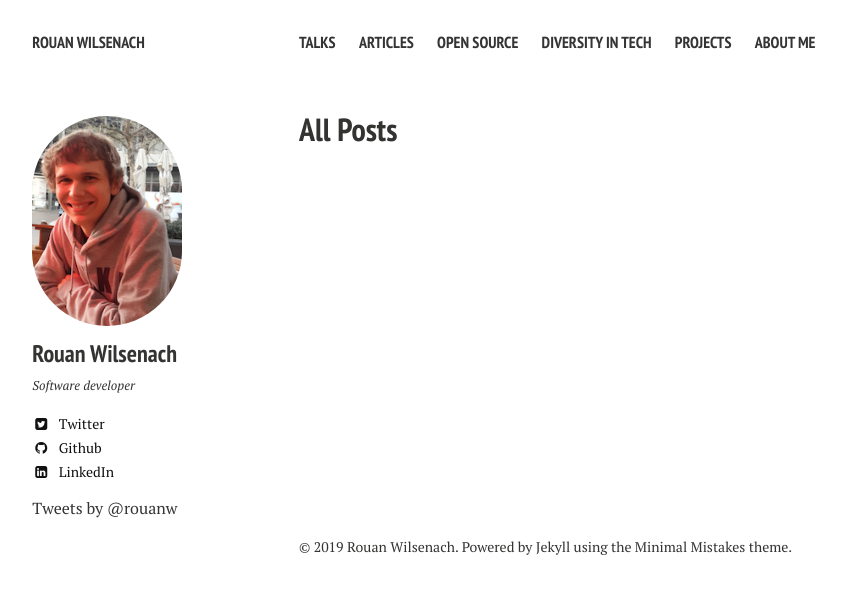
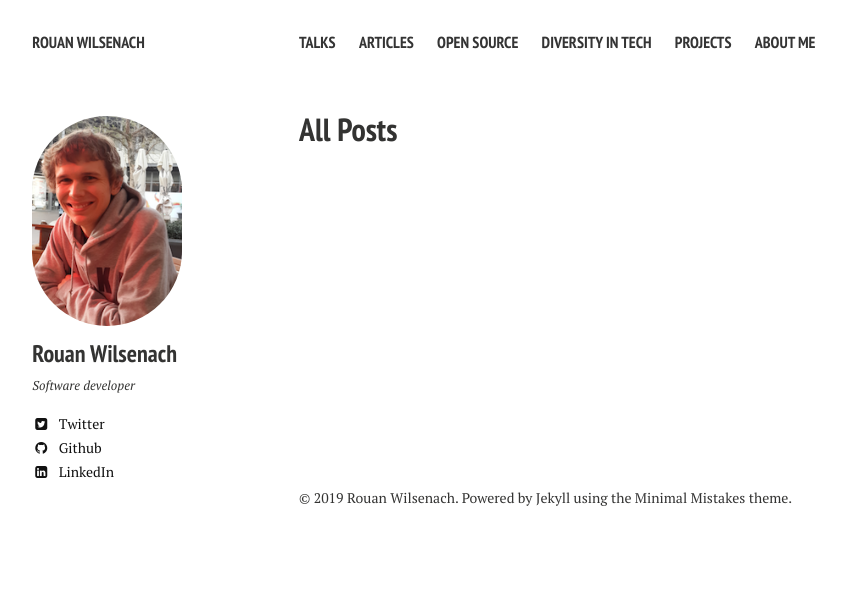
Before and after one commit to rouanw/rouanw.github.io, a Jekyll site: the page built from posts/index.md, in a window 1280 px wide. Shown: the top 594 px of the page, without its empty margins (21-867 px from the left). Built offline with Jekyll 4.4.1, drawn with Linux system fonts in a browser that asks for light colours; nearby versions of some CDN libraries; some web fonts are replaced; comment, search, counter and statistics services are not loaded.

Commit message:
remove broken twitter feed

```diff
--- a/_includes/_author-bio.html
+++ b/_includes/_author-bio.html
@@ -32,8 +32,3 @@
   {% if author.weibo %}<a href="http://www.weibo.com/{{ author.weibo }}" class="author-social" target="_blank"><i class="fa fa-fw fa-weibo"></i> Weibo</a>{% endif %}
   {% if author.flickr %}<a href="http://www.flickr.com/{{ author.flickr }}" class="author-social" target="_blank"><i class="fa fa-fw fa-flickr"></i> Flickr</a>{% endif %}
 </div>
-
-<div class="vertical-margin twitter-feed">
-  <a class="twitter-timeline" href="https://twitter.com/rouanw" data-widget-id="615455862027603968">Tweets by @rouanw</a>
-  <script>!function(d,s,id){var js,fjs=d.getElementsByTagName(s)[0],p=/^http:/.test(d.location)?'http':'https';if(!d.getElementById(id)){js=d.createElement(s);js.id=id;js.src=p+"://platform.twitter.com/widgets.js";fjs.parentNode.insertBefore(js,fjs);}}(document,"script","twitter-wjs");</script>
-</div>
```
